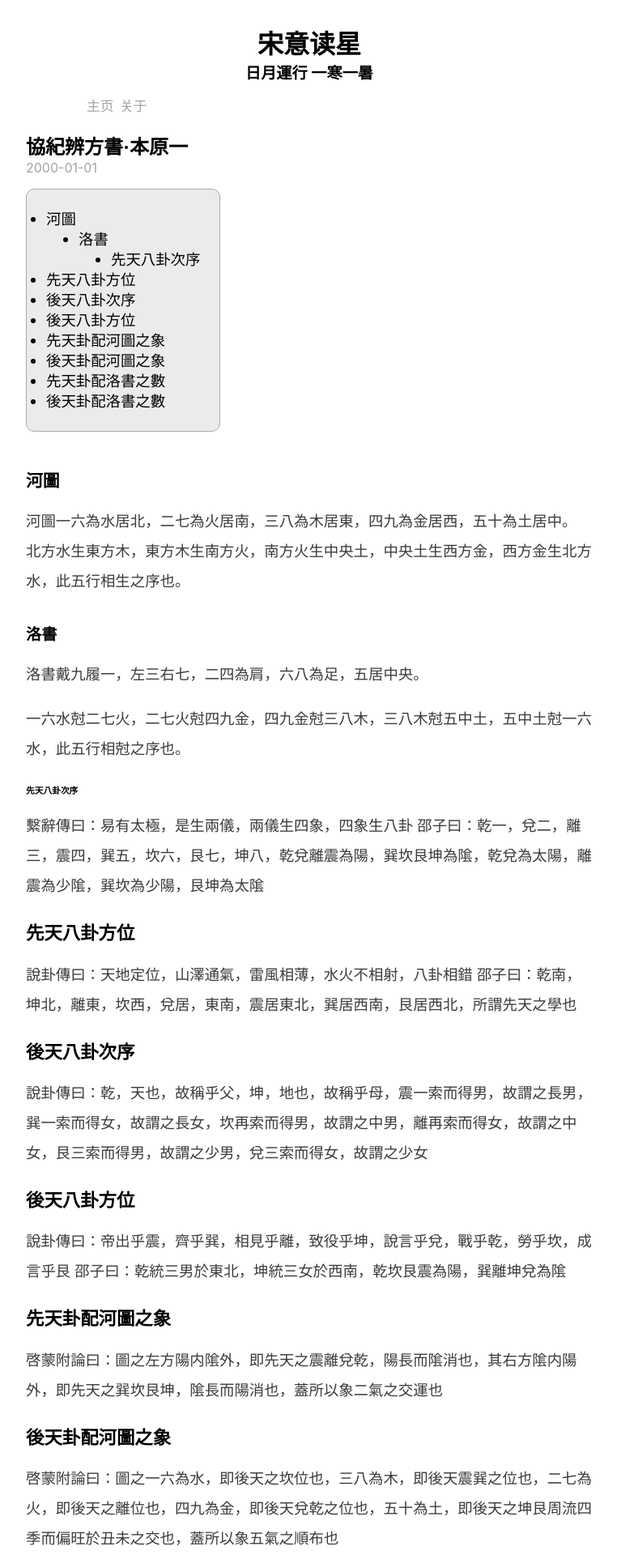
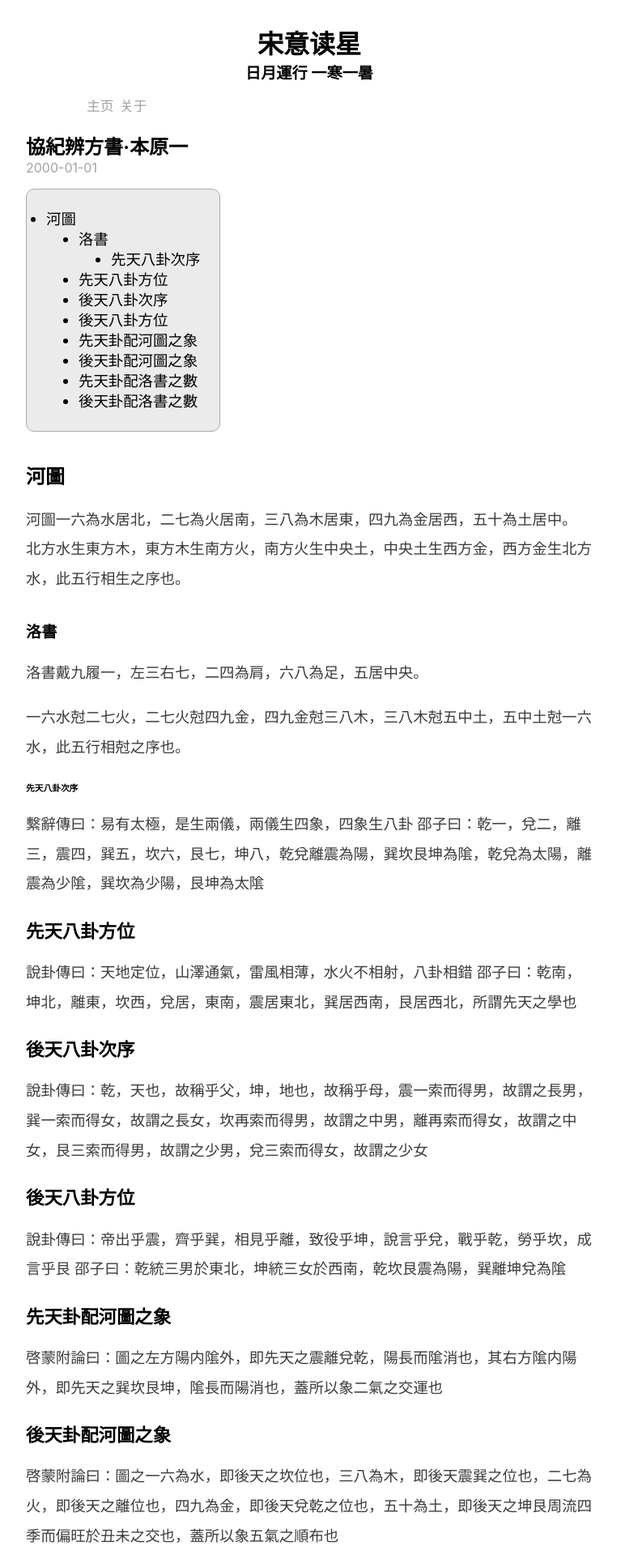
Before and after one commit to iching10/e11520.github.io, a Jekyll site: the page built from _posts/2000-01-01-00001.md, in a window 1280 px wide. Shown: the top 1920 px of the page at 81% size, without its empty margins (258-1020 px from the left). Built offline with Jekyll 4.4.1, drawn with Linux system fonts in a browser that asks for light colours; nearby versions of some CDN libraries.

Commit message:
Update 2000-01-01-00001.md

```diff
--- a/_posts/2000-01-01-00001.md
+++ b/_posts/2000-01-01-00001.md
@@ -10,7 +10,7 @@ customexcerpt:
 * random line to make it work. This will be removed.
 {:toc}
 
-#### 河圖
+# 河圖
 
 河圖一六為水居北，二七為火居南，三八為木居東，四九為金居西，五十為土居中。
 北方水生東方木，東方木生南方火，南方火生中央土，中央土生西方金，西方金生北方水，此五行相生之序也。
```
